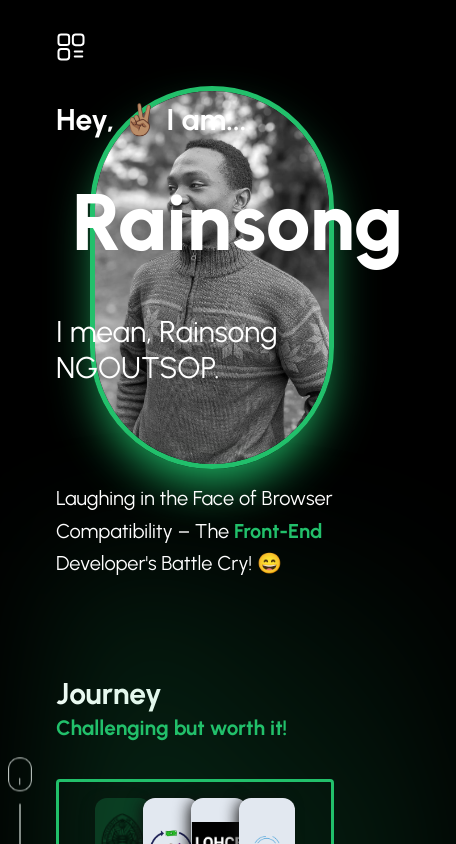
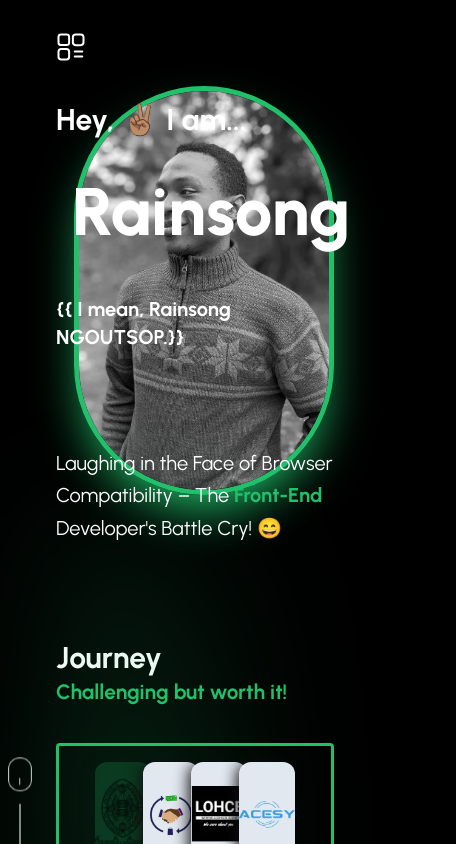
Before and after one commit to gouraintite/Rainsong, a React (Vite) app: page / in a window 390 px wide. Shown: the top 844 px of the page, 456 px wide, since content can reach past the window. Built offline with nearby package versions, Linux system fonts and the light colour scheme.

Commit message:
version 1.1.1

```diff
--- a/src/components/journey.jsx
+++ b/src/components/journey.jsx
@@ -13,7 +13,7 @@ const Journey = () => {
     <>
         <section className='lg:-mt-24 mt-24 overflow-hidden'>
             <h1 className='lg:text-8xl text-3xl font-bold' >Journey
-                <div class="absolute z-0 bg-gradient-to-tr from-primary/25 to-dark/10 lg:w-[1120px] w-[400px] h-[400px] blur-3xl -mt-40">
+                <div class="absolute z-0 bg-gradient-to-tr from-primary/25 to-dark/10 lg:w-[1120px] w-[200px] h-[400px] blur-3xl -mt-40">
                 </div>
             </h1>
             <p className='font-bold text-primary text-[1.3rem]'> Challenging but worth it!</p>
--- a/src/components/welcome.jsx
+++ b/src/components/welcome.jsx
@@ -18,11 +18,11 @@ const Welcome = () => {
                         <p className='lg:text-2xl text-3xl font-bold'>
                             Hey, ✌🏽 I am...️
                         </p><br />
-                        <p className='lg:text-[9.2rem] text-[5rem] ml-4 lg:-mt-16 font-extrabold'>
+                        <p className='lg:text-[9.2rem] sm:text-[2rem] text-[4.2rem] ml-4 lg:-mt-16 font-extrabold'>
                             Rainsong
                         </p><br />
-                        <p className='lg:text-2xl text-3xl lg:-mt-12 mt-2 mb-12'>
-                            I mean, Rainsong NGOUTSOP.
+                        <p className='lg:text-2xl text-xl lg:font-normal font-bold lg:-mt-12 mt-2 mb-12'>
+                            {'{{'} I mean, Rainsong NGOUTSOP.{'}}'}
                         </p>
                         <p className='lg:text-2xl text-xl lg:mt-4 mt-24 lg:leading-normal leading-relaxed w-full'>
                             Laughing in the Face of Browser <br /> Compatibility – The {' '}
@@ -32,7 +32,7 @@ const Welcome = () => {
                     </div>
                 </div>
                 <div className='lg:w-1/2 w-2/3 flex justify-center z-0 lg:relative  absolute'>
-                    <div className='ml-4 w-full shadow-2xl shadow-primary rounded-full overflow-hidden lg:border-[15px] border-[5px] border-primary '>
+                    <div className='lg:ml-4 w-full shadow-2xl shadow-primary rounded-full overflow-hidden lg:border-[15px] border-[5px] border-primary '>
                         <img src={me} alt="my picture" className='w-full shadow-xl' />
                     </div>
                     <div className='lg:absolute hidden bottom-9 rounded-l-3xl -right-0 shadow-2xl shadow-slate-700 border-l-2 border-y-2 border-primary overflow-hidden lg:w-46 w-16 h-20 lg:h-52 object-cover'>
```
